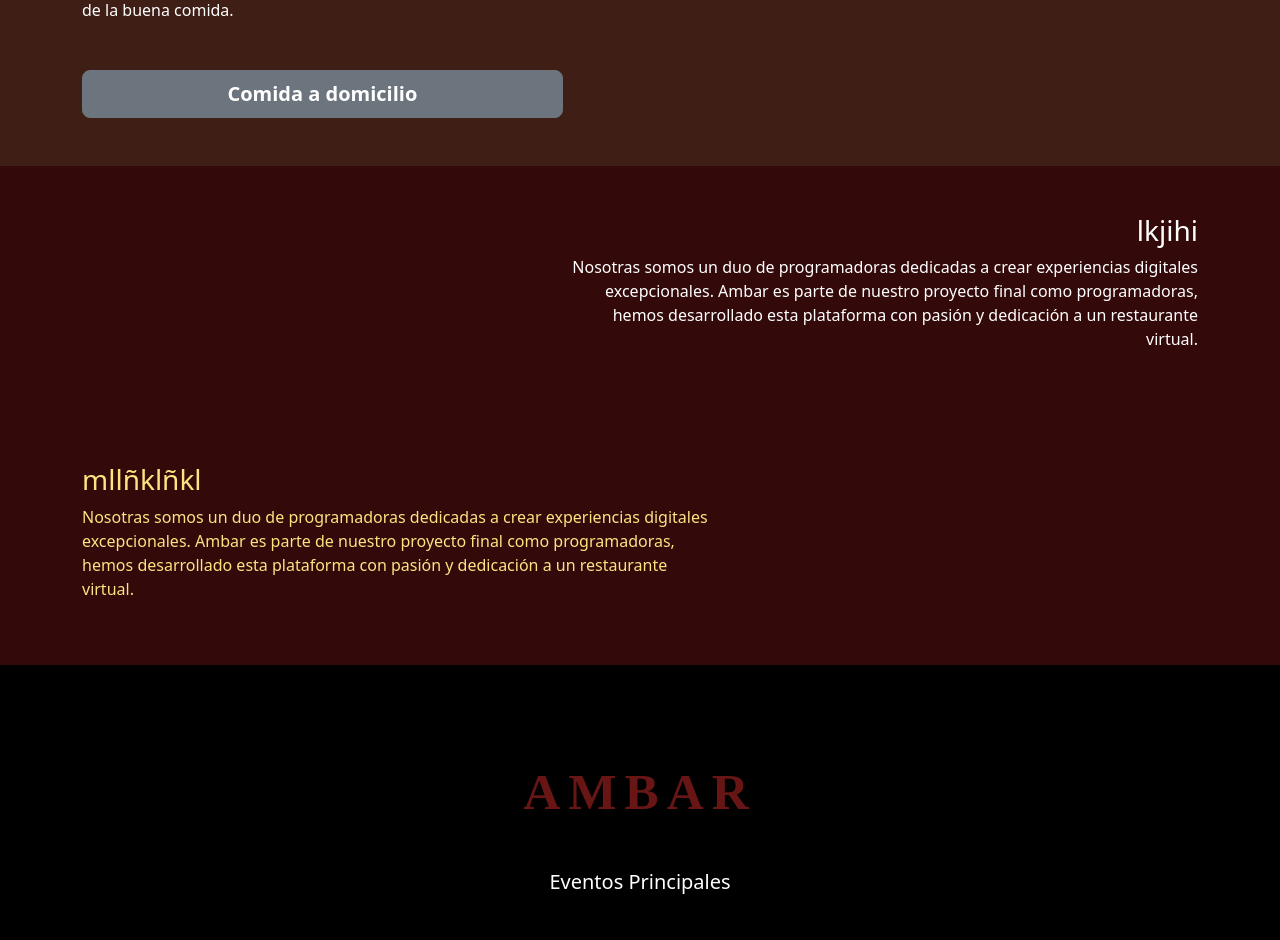
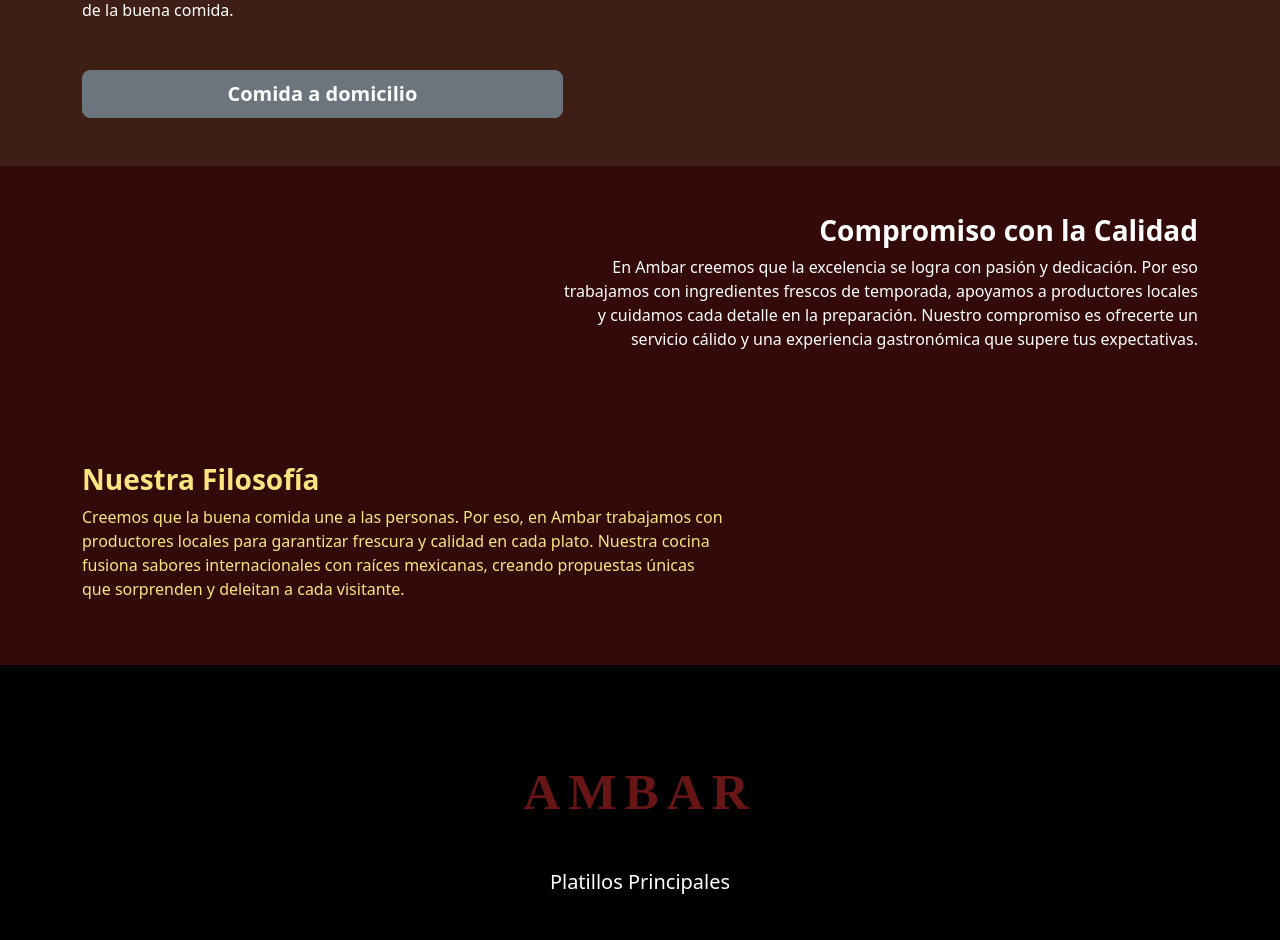
Before and after one commit to martinez-karen/Restaurante, a Flask app: page /principal in a window 1280 px wide. Shown: the part 1070-2010 px from the top of the page. Run offline with Flask 3, Linux system fonts and the light colour scheme; some libraries are stand-ins or nearby versions.

Commit message:
principal

```diff
--- a/templates/principal.html
+++ b/templates/principal.html
@@ -58,11 +58,9 @@
   <div class="container">
     <div class="row justify-content-end">
       <div class="col-md-7 text-white text-end">
-        <h3>lkjihi</h3>
+        <h3 class="fw-bold">Compromiso con la Calidad</h3>
         <p>
-          Nosotras somos un duo de programadoras dedicadas a crear experiencias digitales excepcionales.
-          Ambar es parte de nuestro proyecto final como programadoras, hemos desarrollado esta plataforma
-          con pasión y dedicación a un restaurante virtual.
+          En Ambar creemos que la excelencia se logra con pasión y dedicación. Por eso trabajamos con ingredientes frescos de temporada, apoyamos a productores locales y cuidamos cada detalle en la preparación. Nuestro compromiso es ofrecerte un servicio cálido y una experiencia gastronómica que supere tus expectativas.
         </p>
       </div>
     </div>
@@ -73,11 +71,9 @@
   <div class="container">
     <div class="row ">
       <div class="col-md-7 text-1 ">
-        <h3>mllñklñkl</h3>
+        <h3 class="fw-bold">Nuestra Filosofía</h3>
         <p>
-          Nosotras somos un duo de programadoras dedicadas a crear experiencias digitales excepcionales.
-          Ambar es parte de nuestro proyecto final como programadoras, hemos desarrollado esta plataforma
-          con pasión y dedicación a un restaurante virtual.
+          Creemos que la buena comida une a las personas. Por eso, en Ambar trabajamos con productores locales para garantizar frescura y calidad en cada plato. Nuestra cocina fusiona sabores internacionales con raíces mexicanas, creando propuestas únicas que sorprenden y deleitan a cada visitante.
         </p>
       </div>
     </div>
@@ -89,34 +85,31 @@
     <div class="row justify-content-center">
       <div class="col-md-12">
         <h3 class="fw-bold logo-title text-center m-5">AMBAR</h3>
-        <h5 class="text-center text-white mb-5">Eventos Principales</h5>
+        <h5 class="text-center text-white mb-5">Platillos Principales</h5>
       </div>
     </div>
     <div class="row g-4">
       <div class="col-md-4">
         <div class="card h-100 bg-secondary shadow-lg">
-          <img src="https://via.placeholder.com/400x250" class="card-img-top" alt="Platillo 1">
+          <img src="https://i.pinimg.com/736x/d6/41/bb/d641bb9b88d8c77e827d7f157bcf5835.jpg" class="card-img-top" alt="Platillo 1">
           <div class="card-body">
             <h5 class="card-title">Nombre del Platillo</h5>
-            <p class="card-text">Aquí puedes poner la descripción breve del platillo.</p>
           </div>
         </div>
       </div>
       <div class="col-md-4">
         <div class="card h-100 bg-secondary shadow-lg">
-          <img src="https://via.placeholder.com/400x250" class="card-img-top" alt="Platillo 2">
+          <img src="https://i.pinimg.com/736x/13/3f/e8/133fe8d063f6b83b9fdbc3bcbaee67f2.jpg" class="card-img-top" alt="Solomillo de Cerdo con Salsa de Mango y Chile">
           <div class="card-body">
-            <h5 class="card-title">Nombre del Platillo</h5>
-            <p class="card-text">Aquí puedes poner la descripción breve del platillo.</p>
+            <h5 class="card-title">Solomillo de Cerdo con Salsa de Mango y Chile</h5>
           </div>
         </div>
       </div>
       <div class="col-md-4">
         <div class="card h-100 bg-secondary shadow-lg">
-          <img src="https://via.placeholder.com/400x250" class="card-img-top" alt="Platillo 3">
+          <img src="https://i.pinimg.com/736x/84/7b/6a/847b6a28bd82602e3ae03eb50a5f88be.jpg" class="card-img-top" alt="Enchiladas en salsa roja">
           <div class="card-body">
-            <h5 class="card-title">Nombre del Platillo</h5>
-            <p class="card-text">Aquí puedes poner la descripción breve del platillo.</p>
+            <h5 class="card-title">Enchiladas en salsa roja</h5>
           </div>
         </div>
       </div>
```
